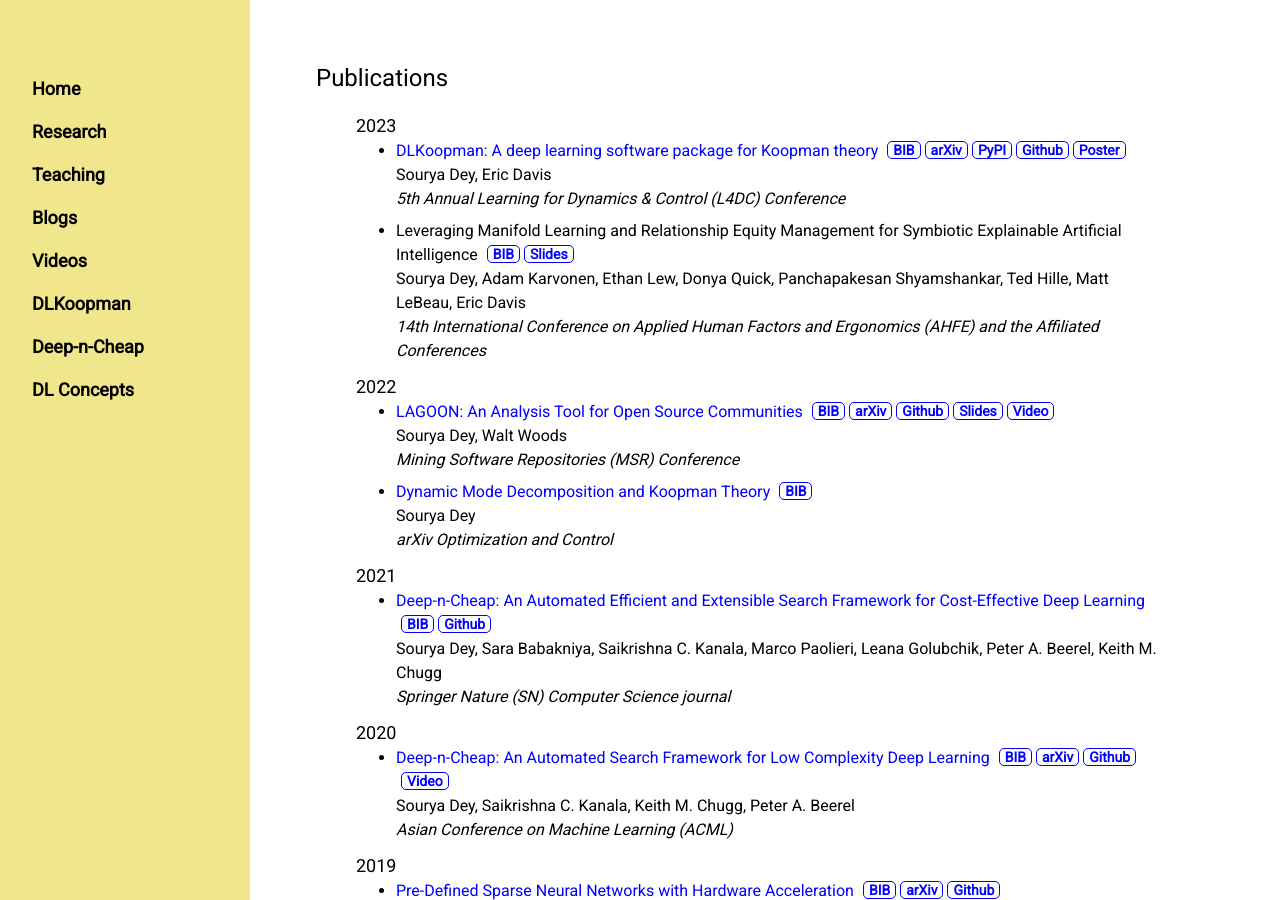
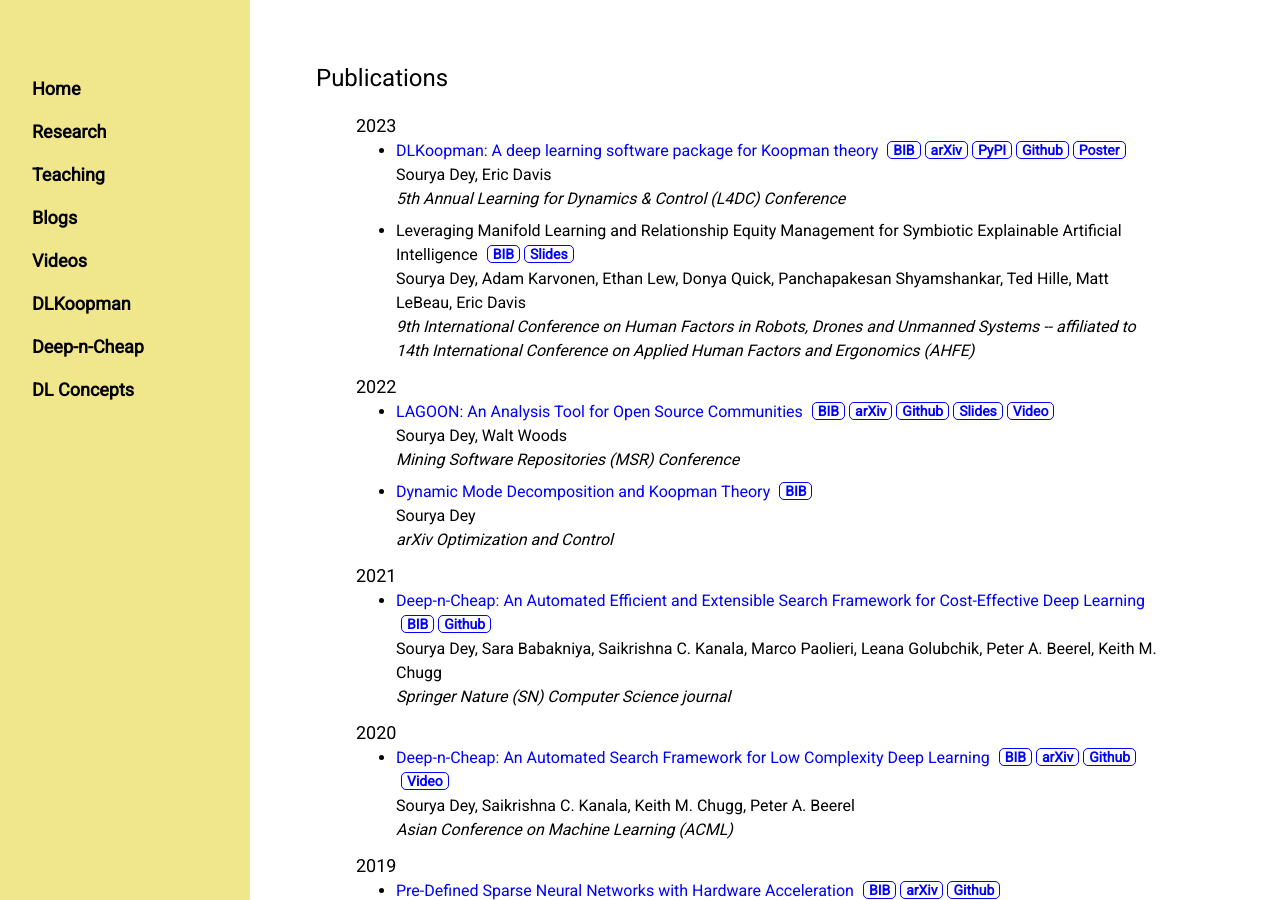
Before and after one commit to souryadey/souryadey.github.io, a Jekyll site: the page built from research/index.html, in a window 1280 px wide and 900 px high. Built offline with Jekyll 4.4.1, drawn with Linux system fonts in a browser that asks for light colours.

Commit message:
add AHFE info

```diff
--- a/index.html
+++ b/index.html
@@ -71,8 +71,8 @@
 		<form style="margin-top:1em;">
 			<fieldset>
 				<legend style="font-size:large; letter-spacing:0.05em; background-color:khaki;"><b>Recent News</b></legend>
-                <i>Mar '23:</i> Our paper <i>DLKoopman: A deep learning software package for Koopman theory</i> was presented at <a class="inlink" href="https://l4dc.seas.upenn.edu/" target="_blank">L4DC 2023</a>. See the arXiv version <a class="inlink" href="https://arxiv.org/abs/2211.08992" target="_blank">here</a>. <a class="inlink" href="https://pypi.org/project/dlkoopman/" target="_blank">DLKoopman</a> is our Python package to implement Koopman theory using deep learning.<br>
-                <i>May '22:</i> Our paper <i>LAGOON: An Analysis Tool for Open Source Communities</i> was presented at <a class="inlink" href="https://conf.researchr.org/home/msr-2022" target="_blank">MSR 2022</a>. Check it out on <a class="inlink" href="https://ieeexplore.ieee.org/document/9796249" target="_blank">IEEEXplore</a> or <a class="inlink" href="https://arxiv.org/abs/2201.11657" target="_blank">arXiv</a>.
+                <i>Jul '23:</i> Our paper <i>Leveraging Manifold Learning and Relationship Equity Management for Symbiotic Explainable Artificial Intelligence</i> was presented at <a class="inlink" href="https://ahfe.org/" target="_blank">AHFE 2023</a>. Check it out <a class="inlink" href="https://openaccess.cms-conferences.org/publications/book/978-1-958651-69-8/article/978-1-958651-69-8_18" target="_blank">here</a>.<br>
+                <i>Mar '23:</i> Our paper <i>DLKoopman: A deep learning software package for Koopman theory</i> was presented at <a class="inlink" href="https://l4dc.seas.upenn.edu/" target="_blank">L4DC 2023</a>. See the arXiv version <a class="inlink" href="https://arxiv.org/abs/2211.08992" target="_blank">here</a>. <a class="inlink" href="https://pypi.org/project/dlkoopman/" target="_blank">DLKoopman</a> is our Python package to implement Koopman theory using deep learning.
 			</fieldset>
 		</form>
         <br><br>
--- a/research/bibs/AHFE2023.bib
+++ b/research/bibs/AHFE2023.bib
@@ -1,7 +1,9 @@
 @inproceedings{Dey2023_AHFE,
     author = {Sourya Dey and Adam Karvonen and Ethan Lew and Donya Quick and Panchapakesan Shyamshankar and Ted Hille and Matt LeBeau and Eric Davis},
     title = {Leveraging Manifold Learning and Relationship Equity Management for Symbiotic Explainable Artificial Intelligence},
-    booktitle = {14th International Conference on Applied Human Factors and Ergonomics (AHFE) and the Affiliated Conferences},
+    booktitle = {9th International Conference on Human Factors in Robots, Drones and Unmanned Systems -- affiliated to 14th International Conference on Applied Human Factors and Ergonomics (AHFE)},
     year = {2023},
-    month = {July}
+    month = {July},
+    volume = {93},
+    pages = {161-170}
 }
--- a/research/bibs/MSR2022.bib
+++ b/research/bibs/MSR2022.bib
@@ -2,9 +2,7 @@
 	author = {Dey, Sourya and Woods, Walt},
 	title = {LAGOON: An Analysis Tool for Open Source Communities},
 	year = {2022},
-	isbn = {9781450393034},
 	publisher = {Association for Computing Machinery},
-	doi = {10.1145/3524842.3528504},
 	booktitle = {Proceedings of the 19th International Conference on Mining Software Repositories},
 	pages = {717–721}
 }
--- a/research/index.html
+++ b/research/index.html
@@ -30,11 +30,11 @@
     			<i>5th Annual Learning for Dynamics & Control (L4DC) Conference</i>
     		</li>
 			<li>
-    			Leveraging Manifold Learning and Relationship Equity Management for Symbiotic Explainable Artificial Intelligence
+    			<a class="inlink" href="https://openaccess.cms-conferences.org/publications/book/978-1-958651-69-8/article/978-1-958651-69-8_18" target="_blank"></a>Leveraging Manifold Learning and Relationship Equity Management for Symbiotic Explainable Artificial Intelligence</a>
 				<a class="pub" href="/research/bibs/AHFE2023.bib">BIB</a>
 				<a class="pub" href="/research/material/EricDavis_etal_AHFE2023_Presentation.pdf" target="_blank">Slides</a><br>
     			Sourya Dey, Adam Karvonen, Ethan Lew, Donya Quick, Panchapakesan Shyamshankar, Ted Hille, Matt LeBeau, Eric Davis<br>
-    			<i>14th International Conference on Applied Human Factors and Ergonomics (AHFE) and the Affiliated Conferences</i>
+    			<i>9th International Conference on Human Factors in Robots, Drones and Unmanned Systems -- affiliated to 14th International Conference on Applied Human Factors and Ergonomics (AHFE)</i>
     		</li>
     	</ul>
 
```
